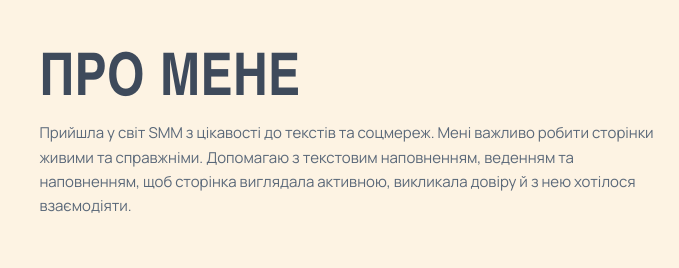
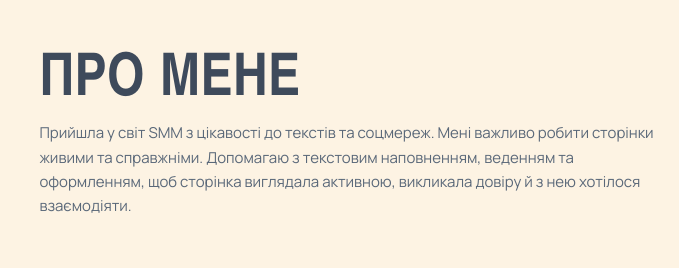
Before and after one commit to ghostishev/ghostishev.github.io, a plain HTML site: page index.html in a window 1280 px wide. Shown: the part 960-1228 px from the top of the page, 551-1230 px from the left. Drawn offline with nearby package versions, Linux system fonts and the light colour scheme.

Commit message:
«наповненням» → «оформленням»

```diff
--- a/index.html
+++ b/index.html
@@ -60,7 +60,7 @@
         <p class="lead">
           Прийшла у світ SMM з цікавості до текстів та соцмереж.
           Мені важливо робити сторінки живими та справжніми. Допомагаю
-          з текстовим наповненням, веденням та наповненням, щоб сторінка
+          з текстовим наповненням, веденням та оформленням, щоб сторінка
           виглядала активною, викликала довіру й з нею хотілося взаємодіяти.
         </p>
       </article>
```
